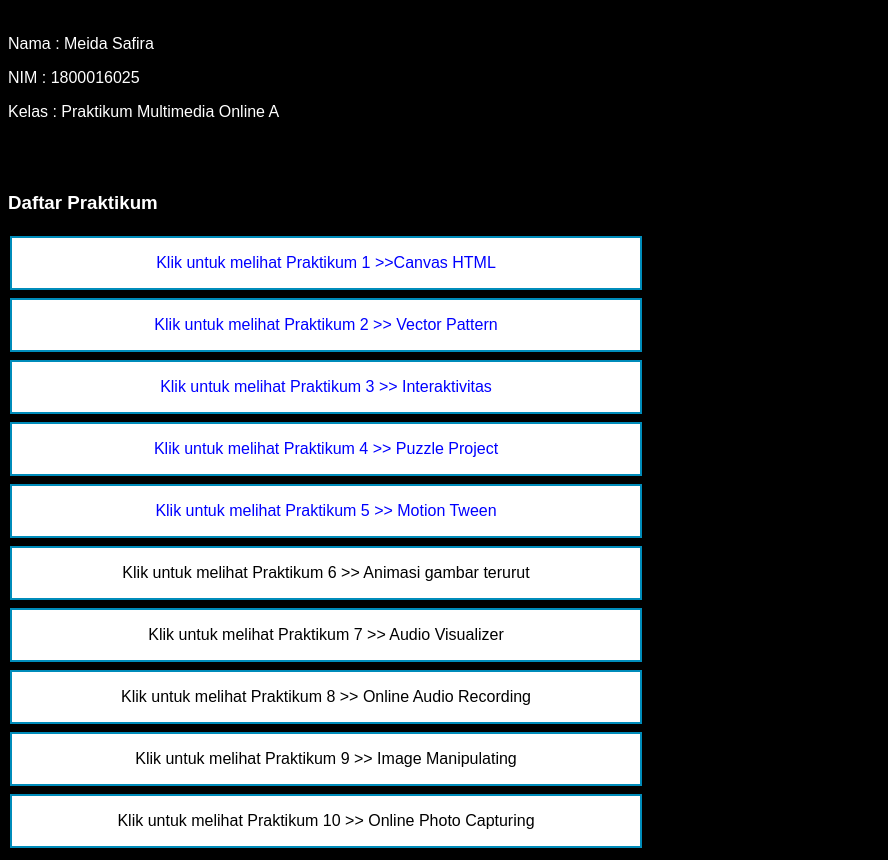
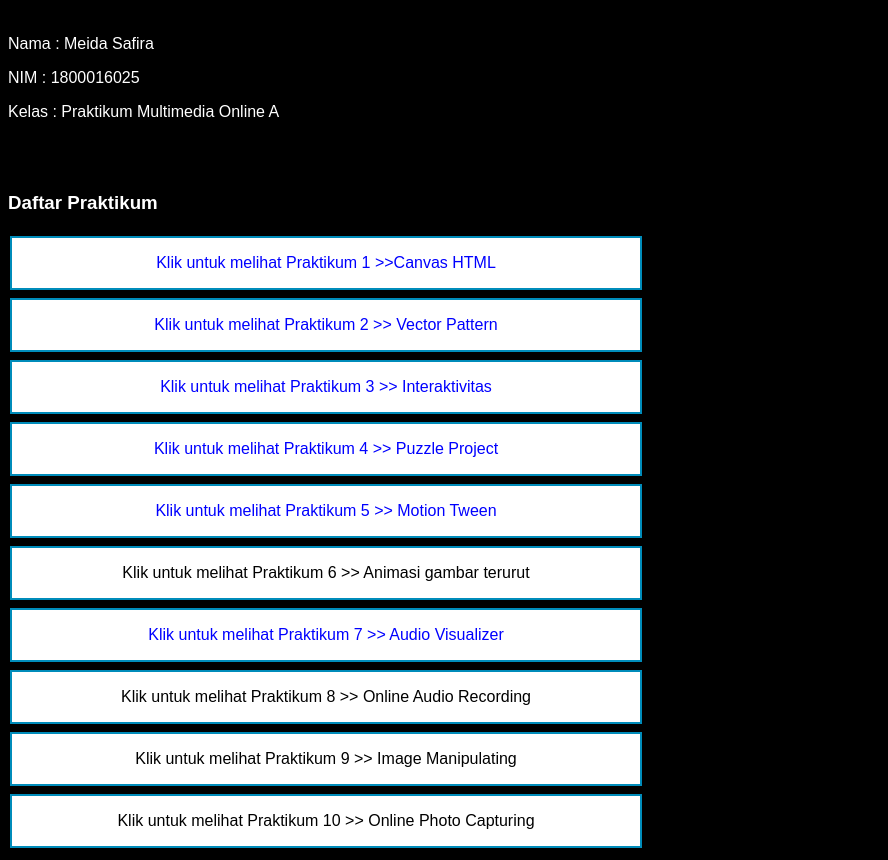
Before and after one commit to MeidaSafira/MultimediaOnline_A_1800016025, a plain HTML site: page index.html in a window 1280 px wide. Shown: the part 79-939 px from the top of the page, without its empty margins (0-888 px from the left). Drawn offline with Linux system fonts and the light colour scheme.

Commit message:
Update index.html

```diff
--- a/index.html
+++ b/index.html
@@ -75,7 +75,7 @@
 <a href="praktikum_4_1800016025/praktikum_4_1800016025"><button class="button buttonA1">Klik untuk melihat Praktikum 4 >>  Puzzle Project</button><br>
 <a href="praktikum_5_1800016025/praktikum_5_1800016025"><button class="button buttonA1">Klik untuk melihat Praktikum 5 >>  Motion Tween</button><br>
 <a href="index"><button class="button buttonA">Klik untuk melihat Praktikum 6 >> Animasi gambar terurut</button><br>
-<a href="index"><button class="button buttonA">Klik untuk melihat Praktikum 7 >> Audio Visualizer</button><br>
+<a href="praktikum_7_1800016025/praktikum_7_1800016025"><button class="button buttonA1">Klik untuk melihat Praktikum 7 >>  Audio Visualizer</button><br>
 <a href="index"><button class="button buttonA">Klik untuk melihat Praktikum 8 >> Online Audio Recording</button><br>
 <a href="index"><button class="button buttonA">Klik untuk melihat Praktikum 9 >> Image Manipulating</button><br>
 <a href="index"><button class="button buttonA">Klik untuk melihat Praktikum 10 >> Online Photo Capturing</button><br>
```
